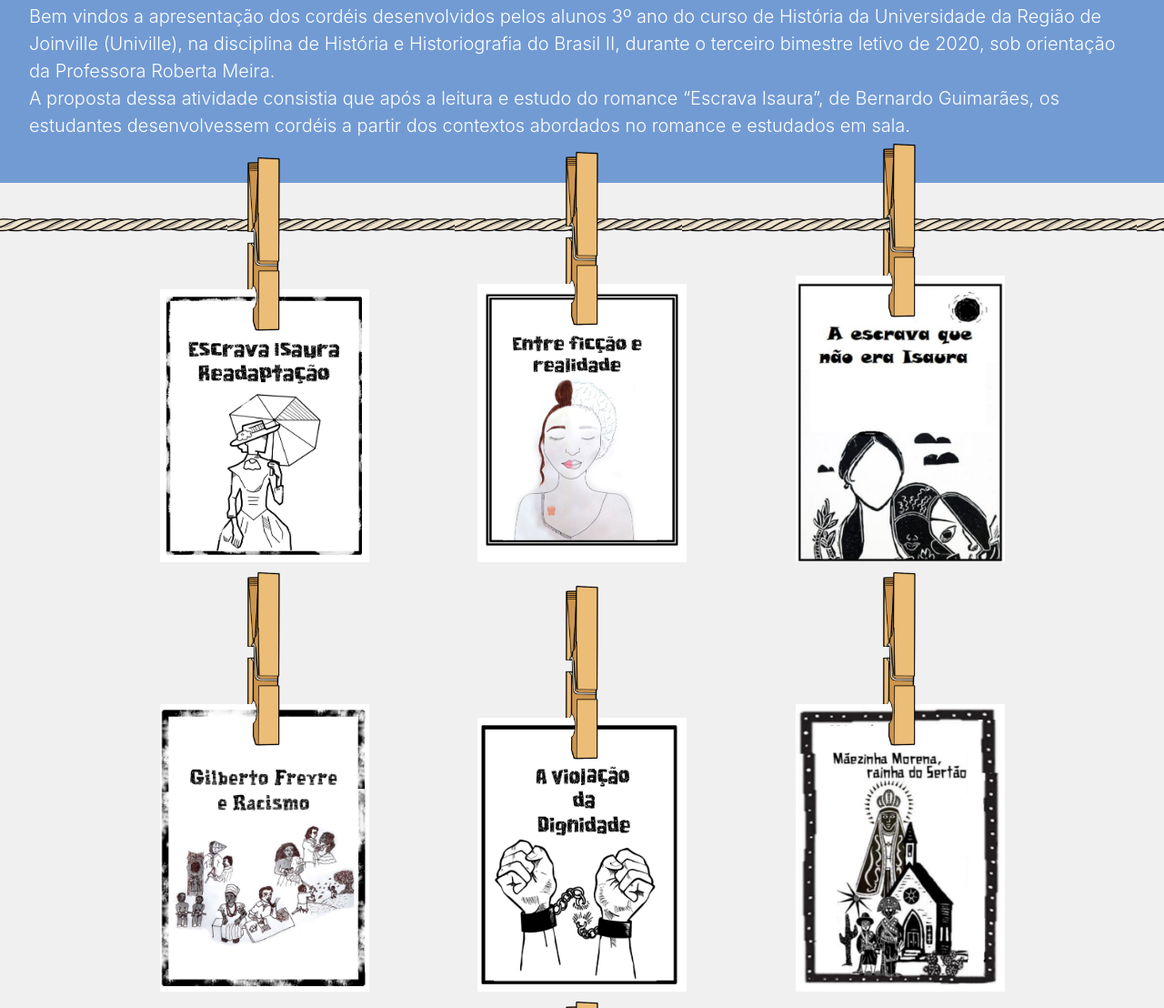
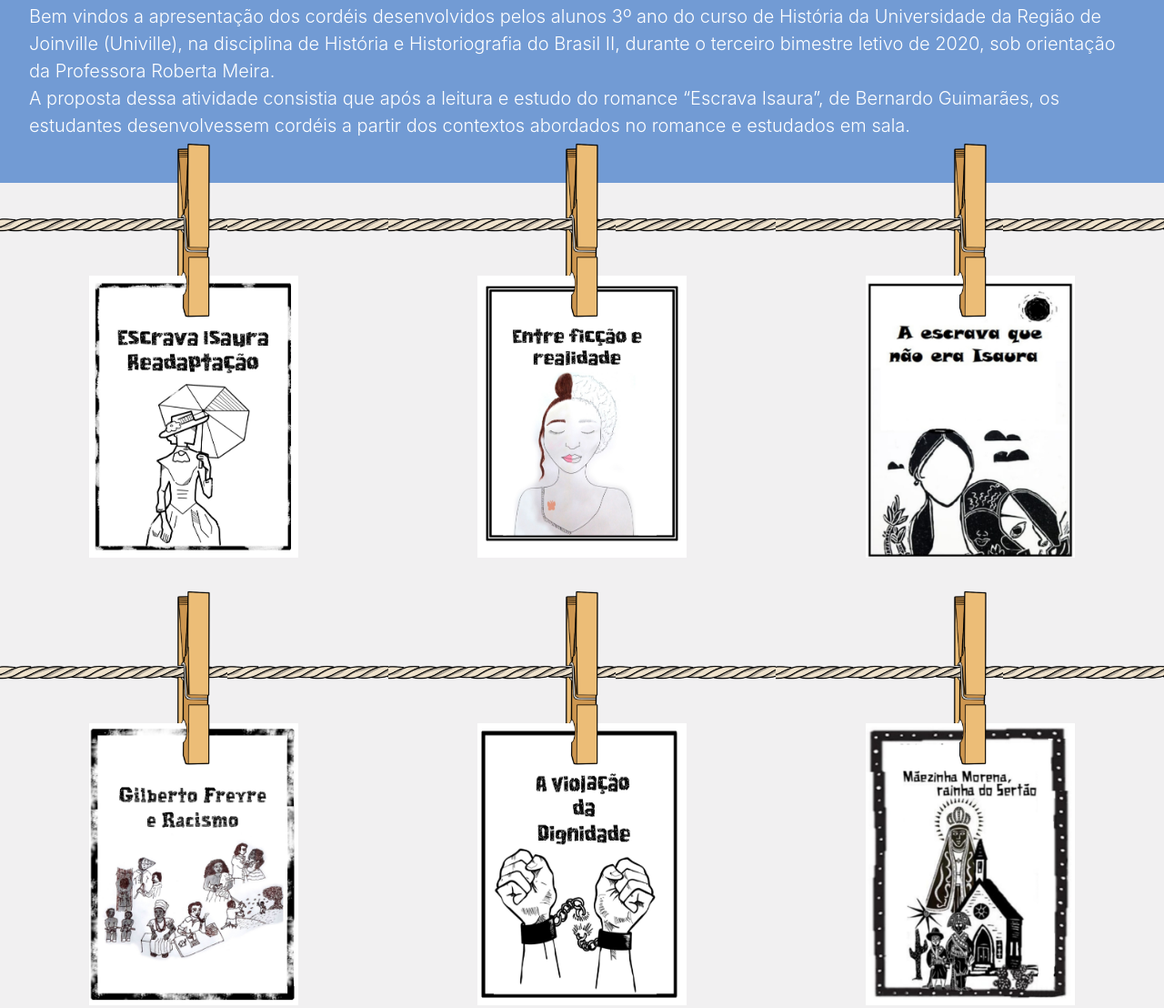
Before and after one commit to lucassabreu/cordel, a plain HTML site: page index.html in a window 1280 px wide. Shown: the part 104-1212 px from the top of the page at 91% size. Drawn offline with nearby package versions, Linux system fonts and the light colour scheme.

Commit message:
(feat): várias cordas

```diff
--- a/index.html
+++ b/index.html
@@ -19,14 +19,14 @@
 
         --main-cover-color: #c8c8c8;
 
-        --img-width: calc(100px * 2.3);
+        --img-width: 230px;
         --img-big-width: calc(50vw - 1rem);
-        --img-height: calc(138px * 2.8);
+        --img-height: 310px;
         --img-margin-top: 10px;
         --thread-padding: 140px;
         --thread-length: calc(var(--img-width) + ((var(--img-width) / 4) * 2));
 
-        --clamp-width: auto;
+        --clamp-width: 48px;
         --clamp-height: 200px;
       }
 
@@ -70,37 +70,45 @@
       }
 
       ul.cordel-list {
-        background: url(corda.png) repeat-x left 85px;
-        background-size: 250px;
-
-        display: inline-block;
+        display: flex;
         text-align: center;
 
-        margin: 0;
+        flex-wrap: wrap;
+
         padding: 0;
 
-        margin: auto;
         margin-top: -5rem;
         margin-bottom: var(--thread-padding);
       }
 
-      ul.cordel-list li:before {
+      ul.cordel-list li {
+        flex: 1;
+        list-style: none;
+        margin-bottom: 2rem;
+
+        background: url(corda.png) repeat-x left 85px;
+        background-size: 250px;
+      }
+
+      ul.cordel-list .cordel-link:before {
         content: "";
         display: block;
 
+        margin: auto;
         width: calc(var(--img-width) * 1.5);
         height: var(--clamp-height);
         margin-top: calc(var(--thread-padding) * -1);
-        margin-bottom: calc(var(--thread-padding) * -1);
-        z-index: 1;
         position: absolute;
 
         background: url(grampo_frente.png) no-repeat;
-        background-position: center top;
+        background-position: calc(
+            (var(--img-width) * 1.5 - var(--clamp-width)) / 2
+          )
+          top;
         background-size: var(--clamp-width) var(--clamp-height);
       }
 
-      ul.cordel-list li {
+      ul.cordel-list .cordel-link {
         position: relative;
         padding-top: var(--thread-padding);
 
@@ -111,7 +119,6 @@
 
         display: inline-block;
         width: calc(var(--img-width) * 1.5);
-        height: var(--img-height);
       }
 
       .cordel-link div {
@@ -120,19 +127,22 @@
         margin: 0;
         margin-top: var(--img-margin-top);
         padding: 0 calc(var(--img-width) / 4);
-        justify-content: center;
         align-items: center;
         flex-direction: column;
       }
 
-      .cordel-link div img {
+      .cordel-link img {
+        height: var(--img-height);
         width: var(--img-width);
-        transition: width 1s ease;
+        transition: width 1s ease, height 1s ease;
+      }
+
+      .cordel-link div.zoom img {
+        height: auto;
+        width: var(--img-big-width);
       }
 
       .cordel-link div.zoom {
-        --img-width: var(--img-big-width);
-
         height: 100vh;
         background-color: black;
         width: 100vw;
@@ -142,6 +152,7 @@
         top: 0;
         left: 0;
         z-index: 9;
+        justify-content: center;
       }
 
       .cordel-controls {
@@ -271,7 +282,7 @@
 
     <script>
       document.addEventListener("DOMContentLoaded", function() {
-        $("a.cordel-link").click(function() {
+        $(".cordel-link a").click(function() {
           const name = this.href
             .split("#")
             .pop()
@@ -280,7 +291,7 @@
             .join("/");
 
           $(this)
-            .find("div")
+            .parent()
             .addClass("zoom");
 
           setTimeout(() => openCordel(name), 1000);
@@ -292,7 +303,11 @@
             .turn({
               when: {
                 turning: (event, page, pageObject) => {
-                  console.log({ event, page });
+                  console.log({
+                    event: event,
+                    page: page,
+                    pageObject: pageObject
+                  });
                   if (page === 1) {
                     $(event.currentTarget).addClass("on-first-page");
                     return;
@@ -307,9 +322,10 @@
           $(".cordels-container").css("visibility", "hidden");
           $(".flipbook")
             .addClass("on-first-page")
-            .turn("page", 1);
+            .each((i, e) => $(e).turn("page", 1));
+
           $(".cordel-link img").css("display", "inline");
-          $("a.cordel-link div").removeClass("zoom");
+          $(".cordel-link div").removeClass("zoom");
         });
       });
 
@@ -345,59 +361,73 @@
     <main role="main">
       <ul class="cordel-list">
         <li>
-          <a class="cordel-link" href="#cordel/escrava-isaura-readaptacao">
+          <div class="cordel-link">
             <div>
+              <a href="#cordel/escrava-isaura-readaptacao">
                 <img src="./covers/escrava-isaura-readaptacao.jpg" />
+              </a>
             </div>
-          </a>
+          </div>
         </li>
 
         <li>
-          <a class="cordel-link" href="#cordel/entre-ficcao-e-realidade">
+          <div class="cordel-link">
             <div>
+              <a href="#cordel/entre-ficcao-e-realidade">
                 <img src="./covers/entre-ficcao-e-realidade.jpg" />
+              </a>
             </div>
-          </a>
+          </div>
         </li>
 
         <li>
-          <a class="cordel-link" href="#cordel/a-escrava-que-nao-era-isaura">
+          <div class="cordel-link">
             <div>
+              <a href="#cordel/a-escrava-que-nao-era-isaura">
                 <img src="./covers/a-escrava-que-nao-era-isaura.jpg" />
+              </a>
             </div>
-          </a>
+          </div>
         </li>
 
         <li>
-          <a class="cordel-link" href="#cordel/gilberto-freyre-e-racismo">
+          <div class="cordel-link">
             <div>
+              <a href="#cordel/gilberto-freyre-e-racismo">
                 <img src="./covers/gilberto-freyre-e-racismo.jpg" />
+              </a>
             </div>
-          </a>
+          </div>
         </li>
 
         <li>
-          <a class="cordel-link" href="#cordel/violacao-da-dignidade">
+          <div class="cordel-link">
             <div>
+              <a href="#cordel/violacao-da-dignidade">
                 <img src="./covers/violacao-da-dignidade.jpg" />
+              </a>
             </div>
-          </a>
+          </div>
         </li>
 
         <li>
-          <a class="cordel-link" href="#cordel/maezinha-morena">
+          <div class="cordel-link">
             <div>
+              <a href="#cordel/maezinha-morena">
                 <img src="./covers/maezinha-morena.jpg" />
+              </a>
             </div>
-          </a>
+          </div>
         </li>
 
         <li>
-          <a class="cordel-link" href="#cordel/casamento-a-liberdade">
+          <div class="cordel-link">
             <div>
+              <a href="#cordel/casamento-a-liberdade">
                 <img src="./covers/casamento-a-liberdade.jpg" />
+              </a>
             </div>
-          </a>
+          </div>
         </li>
       </ul>
     </main>
@@ -866,7 +896,7 @@
         </div>
 
         <div class="cordel-page img-bottom">
-          <img src="./covers/imagem-marina-fim.jpg" />
+          <img src="./covers/imagem-marina-fim.png" />
         </div>
 
         <div class="cordel-page">
```
Also changed, not shown: covers/imagem-marina-fim.png (added). Lines whose indentation alone changed are shown as unchanged.
